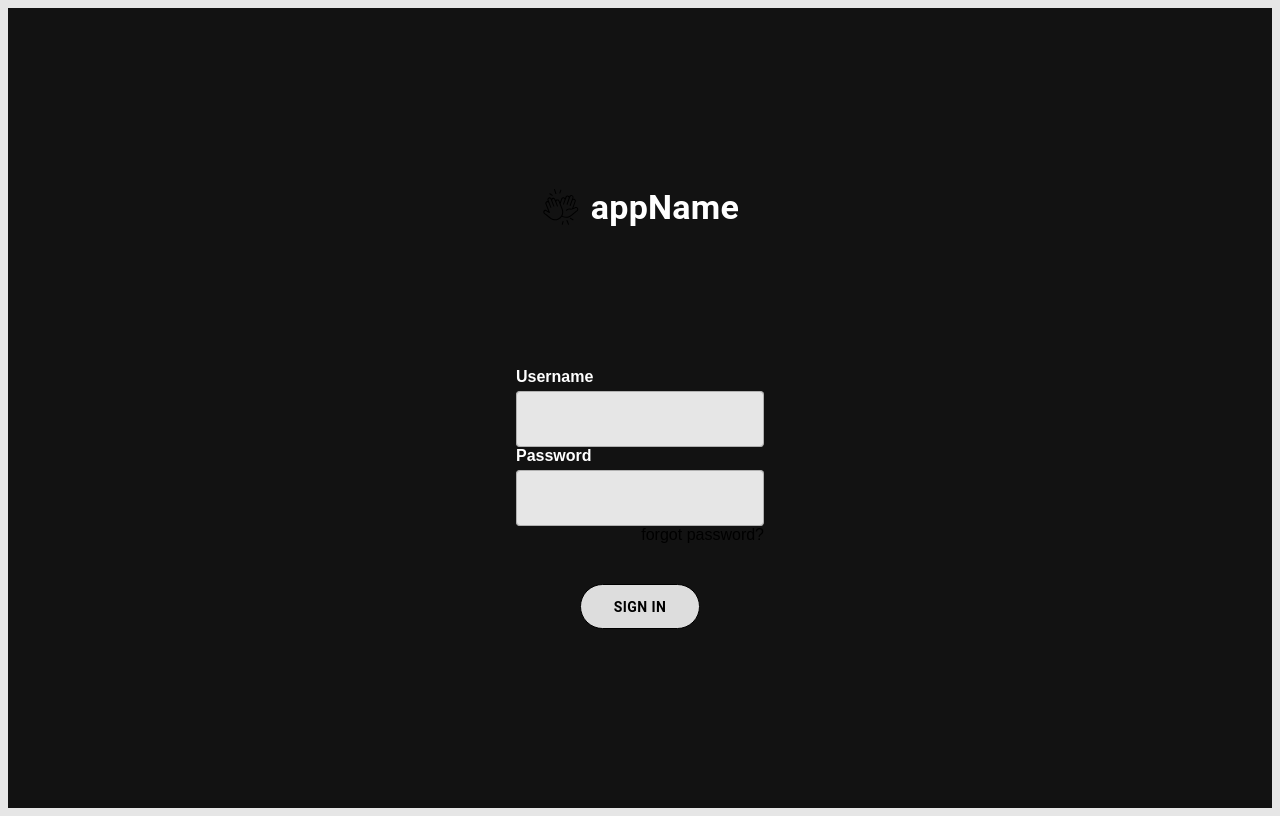
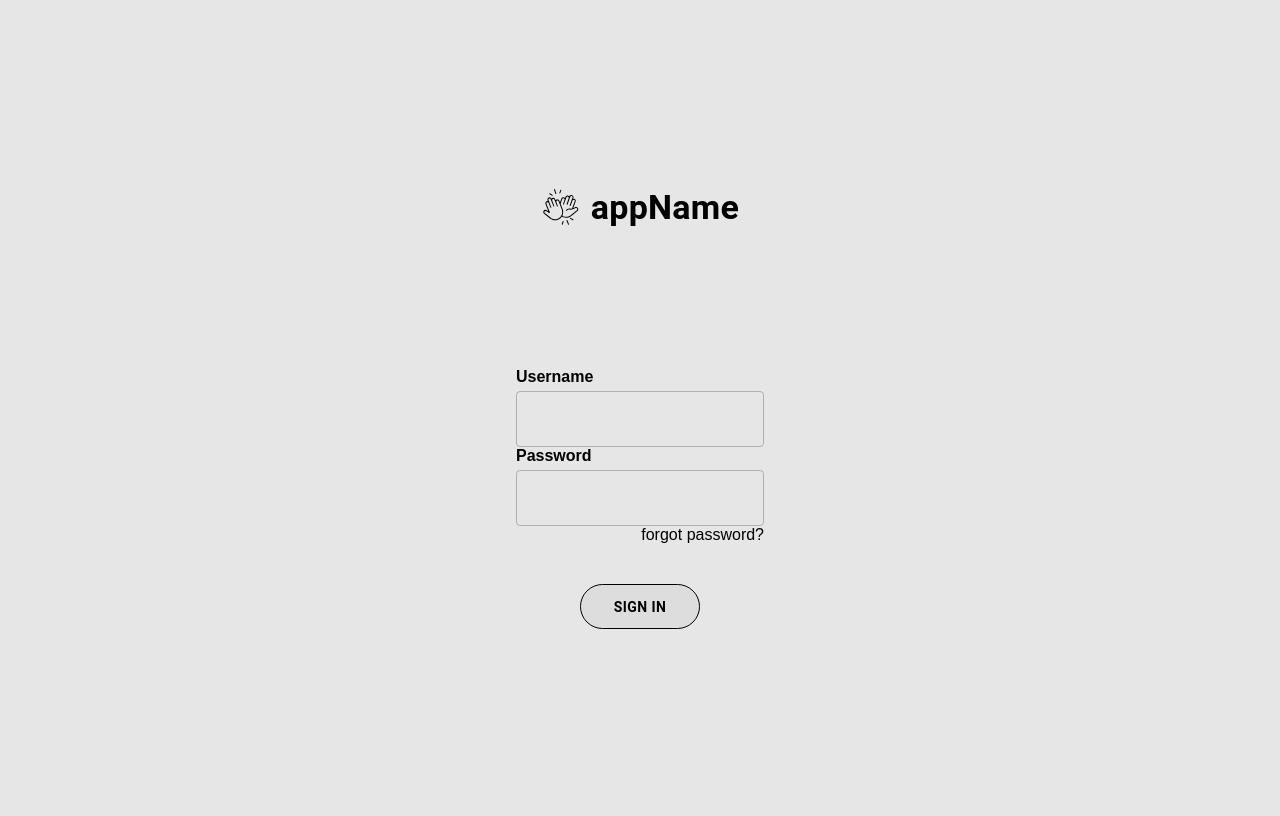
Before and after one commit to petar554/Note-Wise, a React (Vite) app: page / in a window 1280 px wide. Built offline with nearby package versions, Linux system fonts and the light colour scheme; the HTML template or start-up script is replaced by a standard one.

Commit message:
Clean up by removing unused file

```diff
--- a/src/App.css
+++ /dev/null
@@ -1,17 +0,0 @@
-.app {
-  display: flex;
-  justify-content: center;
-  align-items: center;
-  min-height: 100vh;
-  background-color: #121212;
-  color: #ffffff; /* light text for dark mode */
-}
-
-.sign-in-button {
-  background-color: #6200ea; /* primary button color */
-  color: white;
-}
-
-.input-field {
-  color: white;
-}
--- a/src/App.jsx
+++ b/src/App.jsx
@@ -2,7 +2,6 @@ import React, { useState } from 'react';
 import SignIn from './components/SignIn';
 import NewNotes from './components/NewNotes';
 import CaptureImages from './components/CaptureImages';
-import './App.css';
 
 const App = () => {
   const [isAuthenticated, setIsAuthenticated] = useState(false);
```
